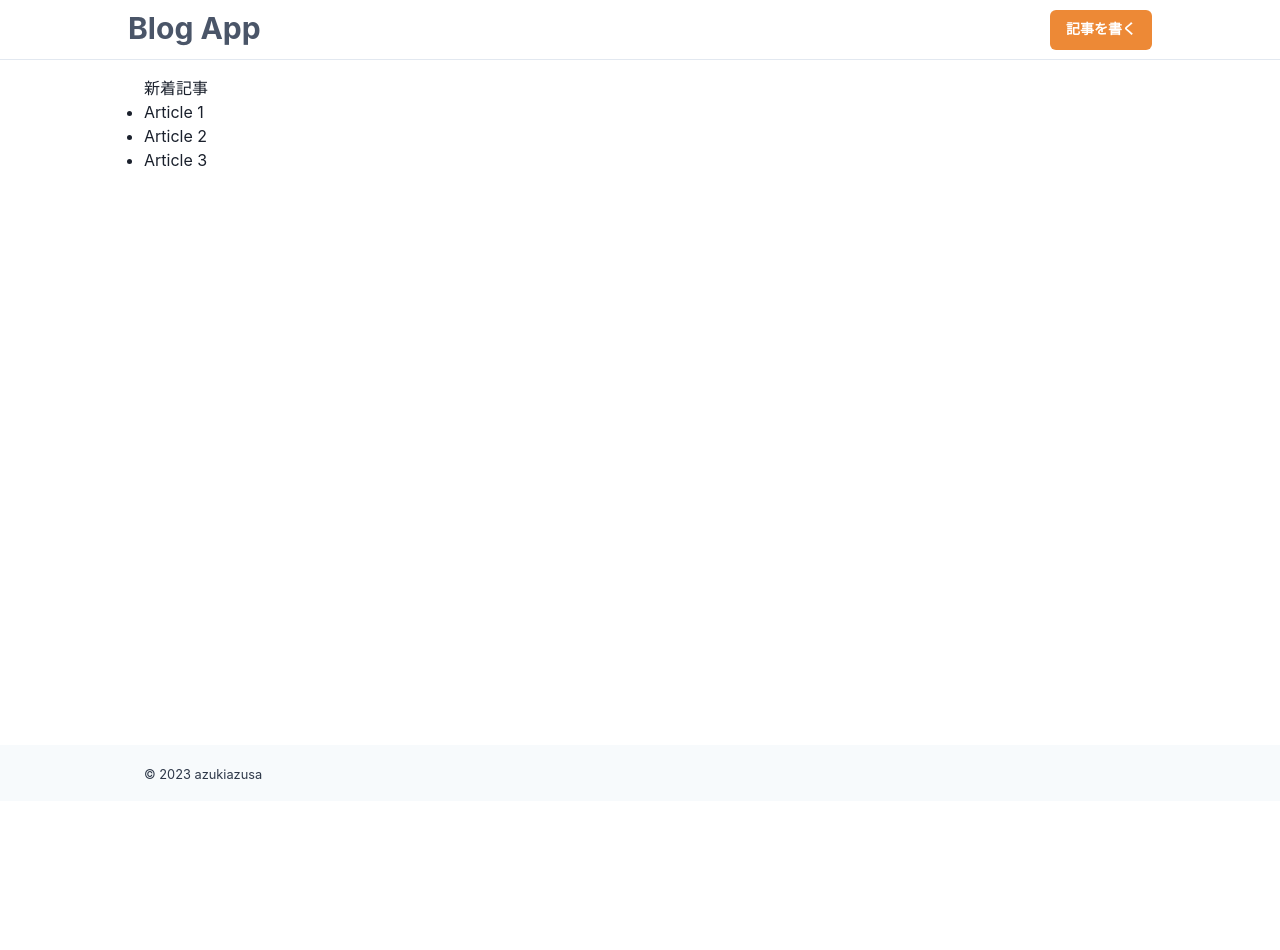
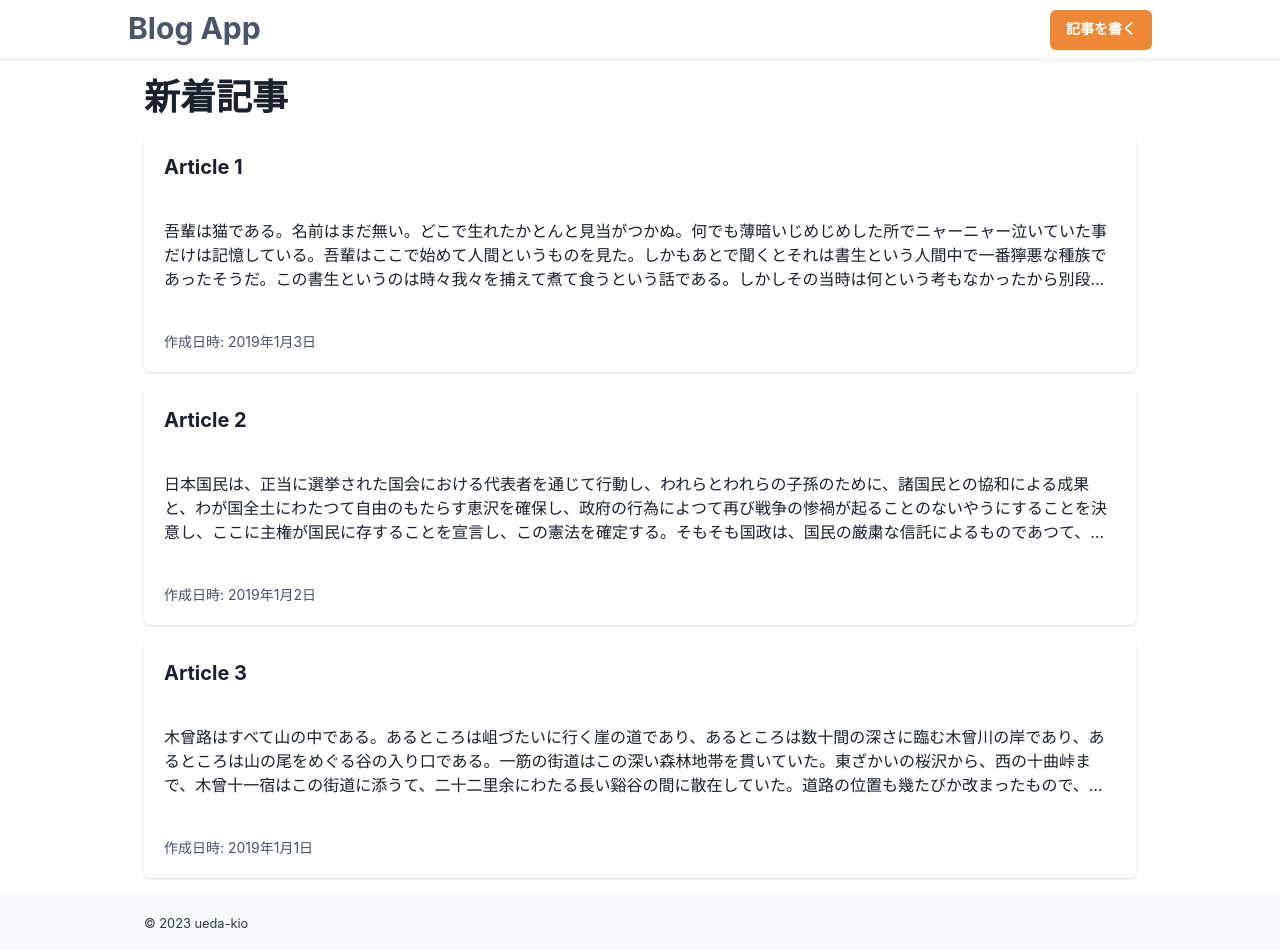
Before and after one commit to ueda-kio/next13-post-articles, a Next.js app: page / in a window 1280 px wide. Before the commit the page ends 801 px from the top, so only its background shows below. Built offline with nearby package versions, Linux system fonts and the light colour scheme.

Commit message:
add ArticleLIst Component
- not fix a hydrate error

```diff
--- a/app/Footer.tsx
+++ b/app/Footer.tsx
@@ -4,7 +4,7 @@ export default function Footer() {
 	return (
 		<Box bg="gray.50" color="gray.700" as="footer">
 			<Container maxW="5xl" py={4}>
-				<Text as="small">© 2023 azukiazusa</Text>
+				<Text as="small">© 2023 ueda-kio</Text>
 			</Container>
 		</Box>
 	);
--- /dev/null
+++ b/app/components/ArticleCard.tsx
@@ -0,0 +1,36 @@
+import { Card, CardHeader, CardBody, CardFooter, Heading, Text } from '../common/components';
+import NextLink from 'next/link';
+import { Article } from './types';
+
+export default function ArticleCard({ article }: { article: Article }) {
+	const formattedDate = new Date(article.createdAt).toLocaleDateString('ja-JP', {
+		year: 'numeric',
+		month: 'long',
+		day: 'numeric',
+	});
+	return (
+		<Card
+			as={'li'}
+			_hover={{
+				boxShadow: 'xl',
+			}}
+			minW="100%"
+		>
+			<NextLink href={`/articles/${article.slug}`}>
+				<CardHeader>
+					<Heading size="md">{article.title}</Heading>
+				</CardHeader>
+				<CardBody>
+					<Text overflow={'hidden'} display="-webkit-box" sx={{ WebkitBoxOrient: 'vertical', WebkitLineClamp: '3' }}>
+						{article.content}
+					</Text>
+				</CardBody>
+				<CardFooter>
+					<Text fontSize="sm" color="gray.600">
+						作成日時: {formattedDate}
+					</Text>
+				</CardFooter>
+			</NextLink>
+		</Card>
+	);
+}
--- /dev/null
+++ b/app/components/ArticleList.tsx
@@ -0,0 +1,13 @@
+import { VStack } from '../common/components';
+import ArticleCard from './ArticleCard';
+import { Article } from './types';
+
+export default function ArticleList({ articles }: { articles: Article[] }) {
+	return (
+		<VStack spacing={4} as="ul">
+			{articles.map((article) => (
+				<ArticleCard key={article.id} article={article} />
+			))}
+		</VStack>
+	);
+}
--- a/app/page.tsx
+++ b/app/page.tsx
@@ -1,4 +1,6 @@
-import type { Article } from './types';
+import { Heading } from './common/components';
+import ArticleList from './components/ArticleList';
+import type { Article } from './components/types';
 
 async function getArticles() {
 	const res = await fetch('http://localhost:3000/api/articles', { cache: 'no-store' });
@@ -14,15 +16,42 @@ async function getArticles() {
 
 export default async function Home() {
 	const articles = await getArticles();
+	// const articles = [
+	// 	{
+	// 		id: 1,
+	// 		title: 'Article 1',
+	// 		content:
+	// 			'吾輩は猫である。名前はまだ無い。どこで生れたかとんと見当がつかぬ。何でも薄暗いじめじめした所でニャーニャー泣いていた事だけは記憶している。吾輩はここで始めて人間というものを見た。しかもあとで聞くとそれは書生という人間中で一番獰悪な種族であったそうだ。この書生というのは時々我々を捕えて煮て食うという話である。しかしその当時は何という考もなかったから別段恐しいとも思わなかった。ただ彼の掌に載せられてスーと持ち上げられた時何だかフワフワした感じがあったばかりである。掌の上で少し落ちついて書生の顔を見たのがいわゆる人間というものの見始であろう。この時妙なものだと思った感じが今でも残っている。第一毛をもって装飾されべきはずの顔がつるつるしてまるで薬缶だ。その後猫にもだいぶ逢ったがこんな片輪には一度も出会わした事がない。のみならず顔の真中があまりに突起している。そうしてその穴の中から時々ぷうぷうと煙を',
+	// 		slug: '38a88d63-7960-38f6-89d0-7eba192a53c0',
+	// 		createdAt: '2019-01-03T00:00:00.000Z',
+	// 		updatedAt: '2019-01-03T00:00:00.000Z',
+	// 	},
+	// 	{
+	// 		id: 2,
+	// 		title: 'Article 2',
+	// 		content:
+	// 			'日本国民は、正当に選挙された国会における代表者を通じて行動し、われらとわれらの子孫のために、諸国民との協和による成果と、わが国全土にわたつて自由のもたらす恵沢を確保し、政府の行為によつて再び戦争の惨禍が起ることのないやうにすることを決意し、ここに主権が国民に存することを宣言し、この憲法を確定する。そもそも国政は、国民の厳粛な信託によるものであつて、その権威は国民に由来し、その権力は国民の代表者がこれを行使し、その福利は国民がこれを享受する。これは人類普遍の原理であり、この憲法は、かかる原理に基くものである。われらは、これに反する一切の憲法、法令及び詔勅を排除する。日本国民は、恒久の平和を念願し、人間相互の関係を支配する崇高な理想を深く自覚するのであつて、平和を愛する諸国民の公正と信義に信頼して、われらの安全と生存を保持しようと決意した。われらは、平和を維持し、専制と隷従、圧迫と偏狭を地上か',
+	// 		slug: '1428cbaa-64fe-d260-e1a2-07e6c6d19e76',
+	// 		createdAt: '2019-01-02T00:00:00',
+	// 		updatedAt: '2019-01-02T00:00:00',
+	// 	},
+	// 	{
+	// 		id: 3,
+	// 		title: 'Article 3',
+	// 		content:
+	// 			'木曾路はすべて山の中である。あるところは岨づたいに行く崖の道であり、あるところは数十間の深さに臨む木曾川の岸であり、あるところは山の尾をめぐる谷の入り口である。一筋の街道はこの深い森林地帯を貫いていた。東ざかいの桜沢から、西の十曲峠まで、木曾十一宿はこの街道に添うて、二十二里余にわたる長い谿谷の間に散在していた。道路の位置も幾たびか改まったもので、古道はいつのまにか深い山間に埋もれた。名高い桟も、蔦のかずらを頼みにしたような危い場処ではなくなって、徳川時代の末にはすでに渡ることのできる橋であった。新規に新規にとできた道はだんだん谷の下の方の位置へと降って来た。道の狭いところには、木を伐って並べ、藤づるでからめ、それで街道の狭いのを補った。長い間にこの木曾路に起こって来た変化は、いくらかずつでも嶮岨な山坂の多いところを歩きよくした。そのかわり、大雨ごとにやって来る河水の氾濫が旅行を困難にする',
+	// 		slug: '7760be51-2afa-e855-9254-be3e15359bfb',
+	// 		createdAt: '2019-01-01T00:00:00',
+	// 		updatedAt: '2019-01-01T00:00:00',
+	// 	},
+	// ];
 
 	return (
-		<div>
-			<h1>新着記事</h1>
-			<ul>
-				{articles.map((article) => (
-					<li key={article.id}>{article.title}</li>
-				))}
-			</ul>
-		</div>
+		<>
+			<Heading as="h1" mb={4}>
+				新着記事
+			</Heading>
+			<ArticleList articles={articles} />
+		</>
 	);
 }
```
Also changed, not shown: next.config.js (+5 -5 lines), app/components/types.ts (renamed from app/types.ts), package.json (line endings or trailing spaces).
